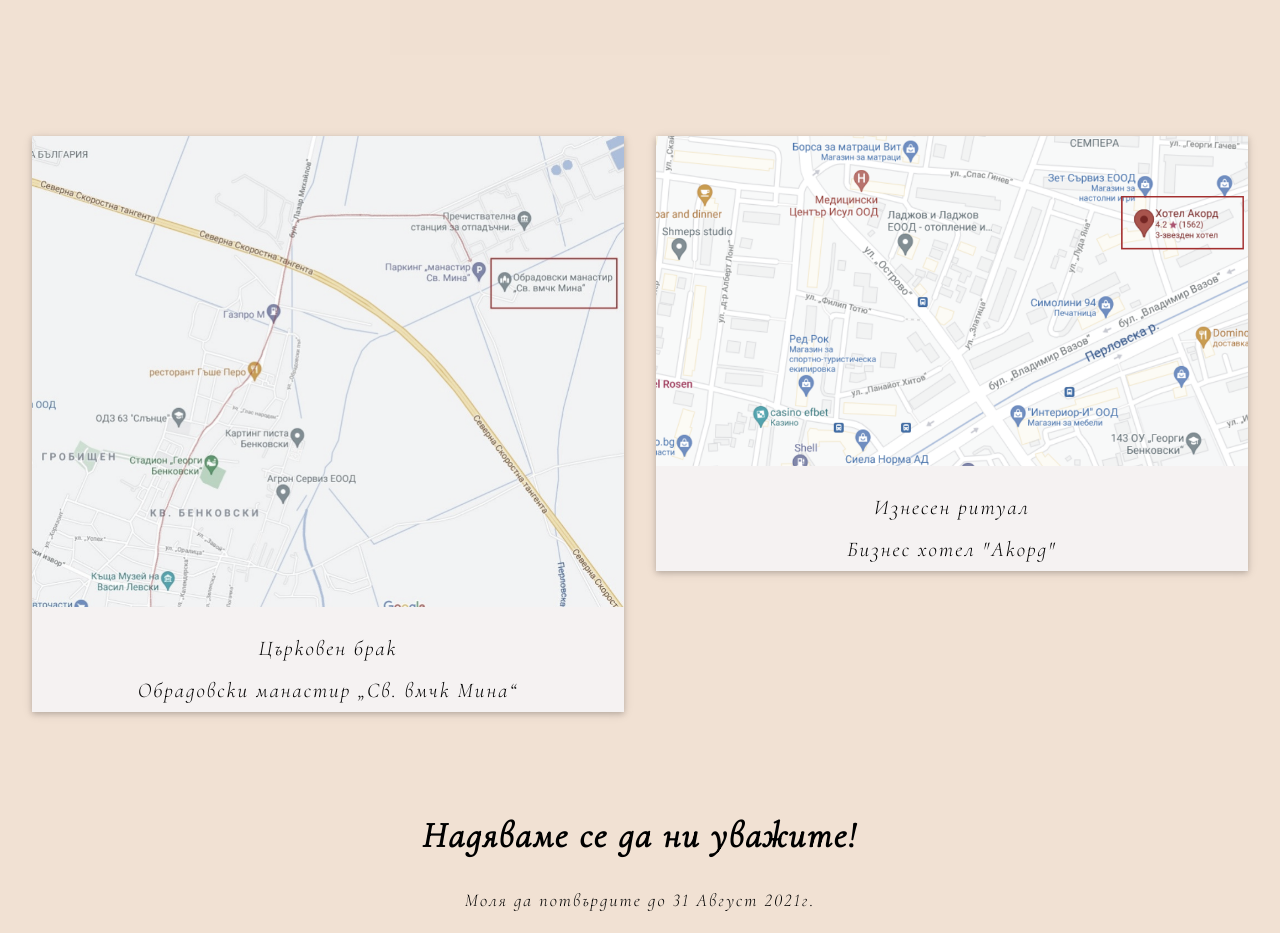
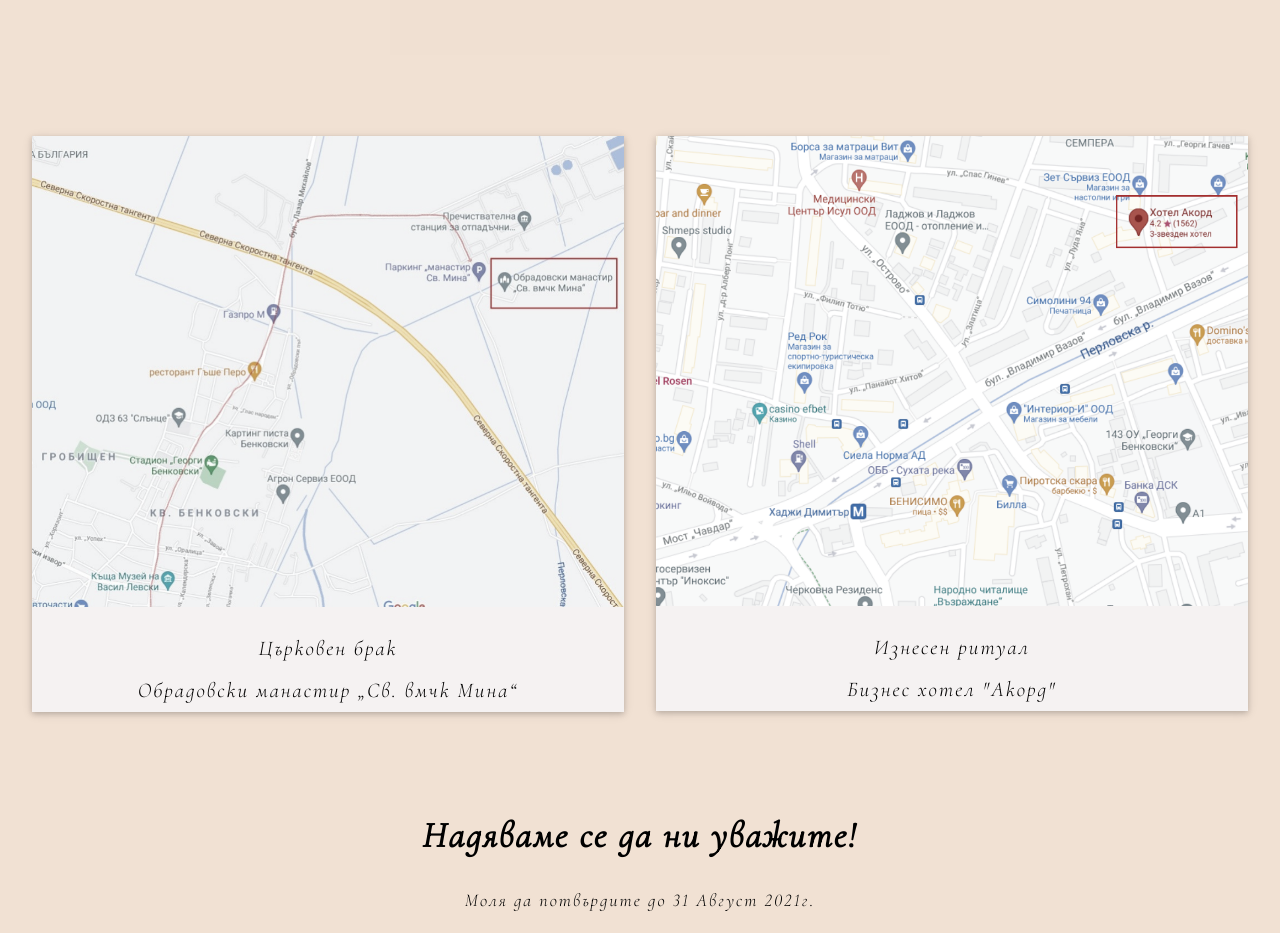
Before and after one commit to 1337sh33p/1337sh33p.github.io, a plain HTML site: page index.html in a window 1280 px wide. Shown: the part 3600-4533 px from the top of the page. Drawn offline with nearby package versions, Linux system fonts and the light colour scheme.

Commit message:
Update index.html

```diff
--- a/index.html
+++ b/index.html
@@ -154,7 +154,7 @@
   </div>
     <div class="w3-half">
       <div class="w3-card w3-margin map">
-        <img src="images/hotel1.png" style="width: 100%"/>
+        <img src="images/hotel.png" style="width: 100%"/>
         <div class="container">
           <p class="w3-center ">Изнесен ритуал <br/> Бизнес хотел "Акорд"</p>
         </div>
```
